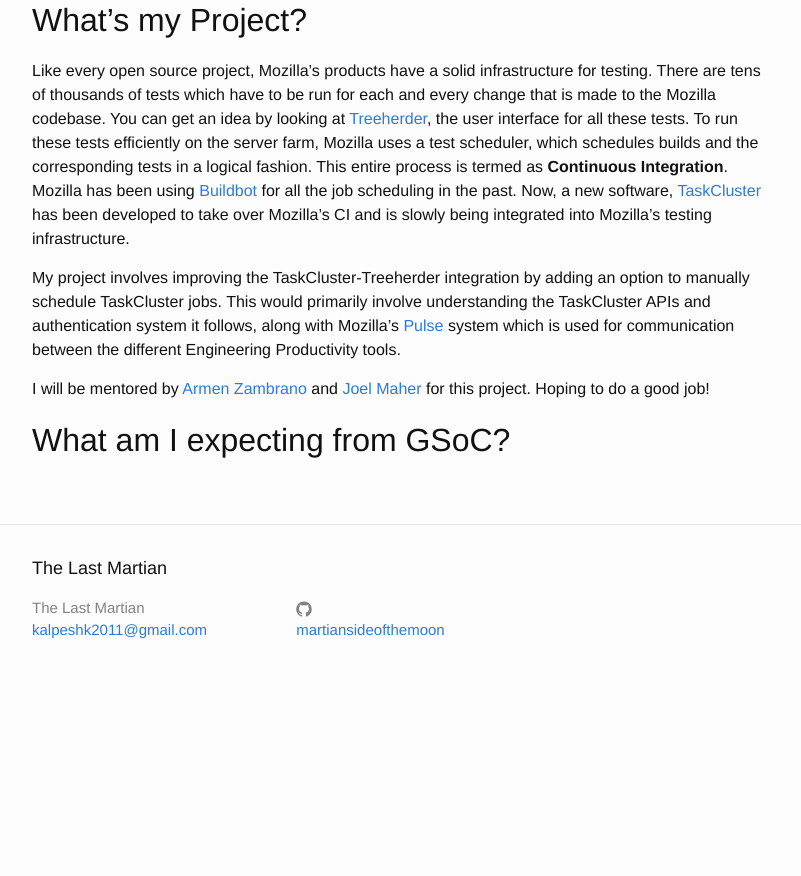
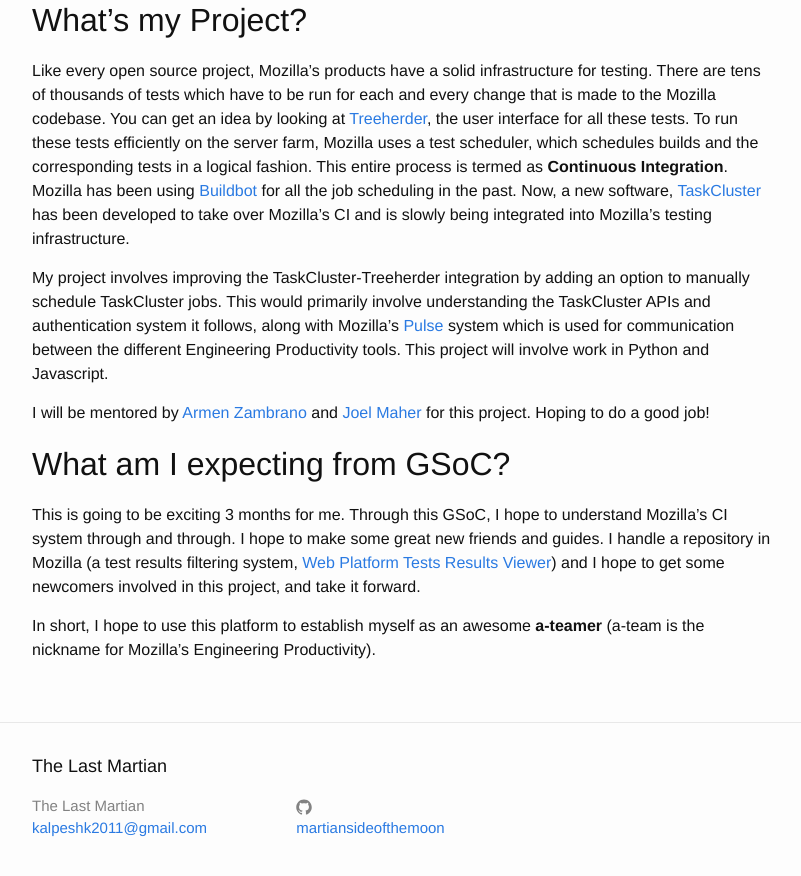
Before and after one commit to martiansideofthemoon/martiansideofthemoon.github.io, a Jekyll site: the page built from _posts/2016-04-30-selected-for-gsoc-2016.markdown, in a window 1280 px wide and 900 px high, scrolled down 1082 px. Shown: the top 876 px of the window, without its empty margins (238-1039 px from the left). Built offline with Jekyll 4.4.1, drawn with Linux system fonts in a browser that asks for light colours; before the commit the page ends 1784 px from its top, so only the background shows below that.

Commit message:
finishing touches to gsoc selection post

```diff
--- a/_posts/2016-04-30-selected-for-gsoc-2016.markdown
+++ b/_posts/2016-04-30-selected-for-gsoc-2016.markdown
@@ -22,8 +22,12 @@ More specifically, I will be working with the [Engineering Productivity](https:/
 Like every open source project, Mozilla's products have a solid infrastructure for testing. There are tens of thousands of tests which have to be run for each and every change that is made to the Mozilla codebase. You can get an idea by looking at [Treeherder](https://treeherder.mozilla.org/#/jobs?repo=mozilla-central), the user interface for all these tests. To run these tests efficiently on the server farm, Mozilla uses a test scheduler, which schedules builds and the corresponding tests in a logical fashion. This entire process is termed as **Continuous Integration**.
 Mozilla has been using [Buildbot](buildbot.net) for all the job scheduling in the past. Now, a new software, [TaskCluster](http://docs.taskcluster.net/) has been developed to take over Mozilla's CI and is slowly being integrated into Mozilla's testing infrastructure.
 
-My project involves improving the TaskCluster-Treeherder integration by adding an option to manually schedule TaskCluster jobs. This would primarily involve understanding the TaskCluster APIs and authentication system it follows, along with Mozilla's [Pulse](https://wiki.mozilla.org/Auto-tools/Projects/Pulse) system which is used for communication between the different Engineering Productivity tools.
+My project involves improving the TaskCluster-Treeherder integration by adding an option to manually schedule TaskCluster jobs. This would primarily involve understanding the TaskCluster APIs and authentication system it follows, along with Mozilla's [Pulse](https://wiki.mozilla.org/Auto-tools/Projects/Pulse) system which is used for communication between the different Engineering Productivity tools. This project will involve work in Python and Javascript.
 
 I will be mentored by [Armen Zambrano](https://mozillians.org/en-US/u/armenzg/) and [Joel Maher](https://mozillians.org/en-US/u/jmaher/) for this project. Hoping to do a good job!
 
 ## What am I expecting from GSoC?
+
+This is going to be exciting 3 months for me. Through this GSoC, I hope to understand Mozilla's CI system through and through. I hope to make some great new friends and guides. I handle a repository in Mozilla (a test results filtering system, [Web Platform Tests Results Viewer](https://github.com/mozilla/wptview)) and I hope to get some newcomers involved in this project, and take it forward.
+
+In short, I hope to use this platform to establish myself as an awesome **a-teamer** (a-team is the nickname for Mozilla's Engineering Productivity).
```
